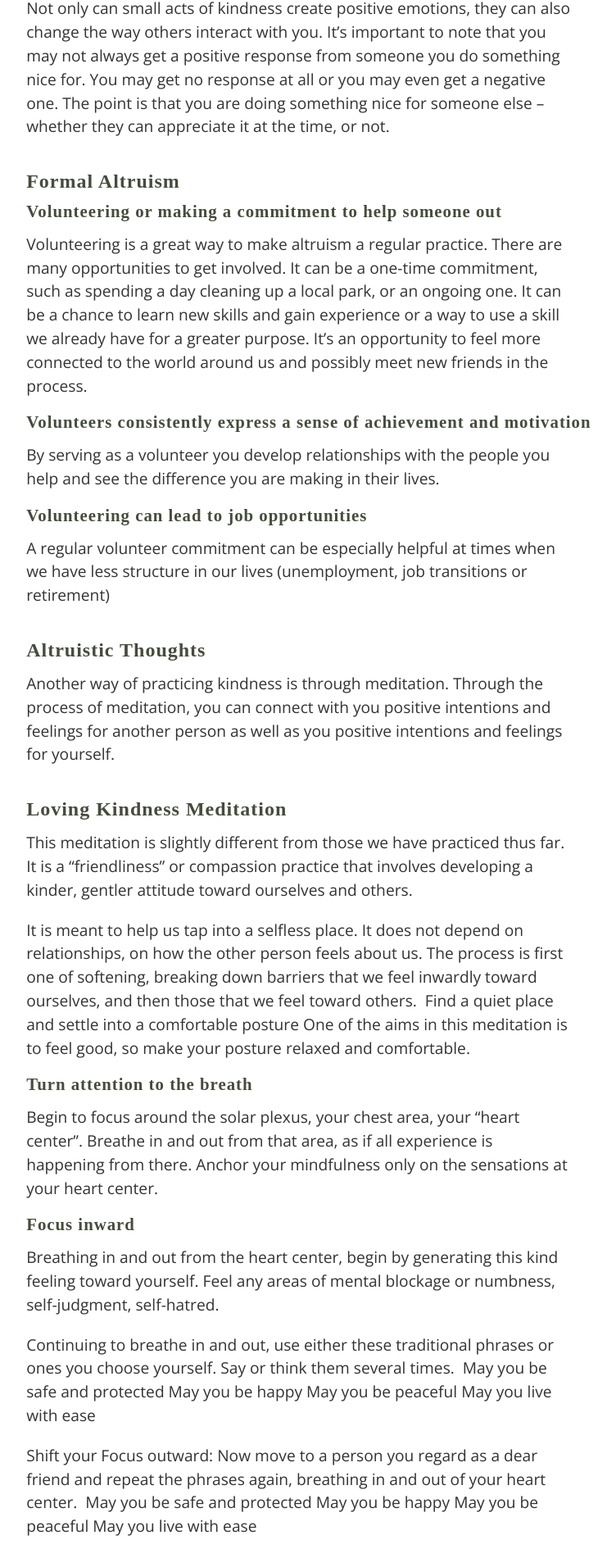
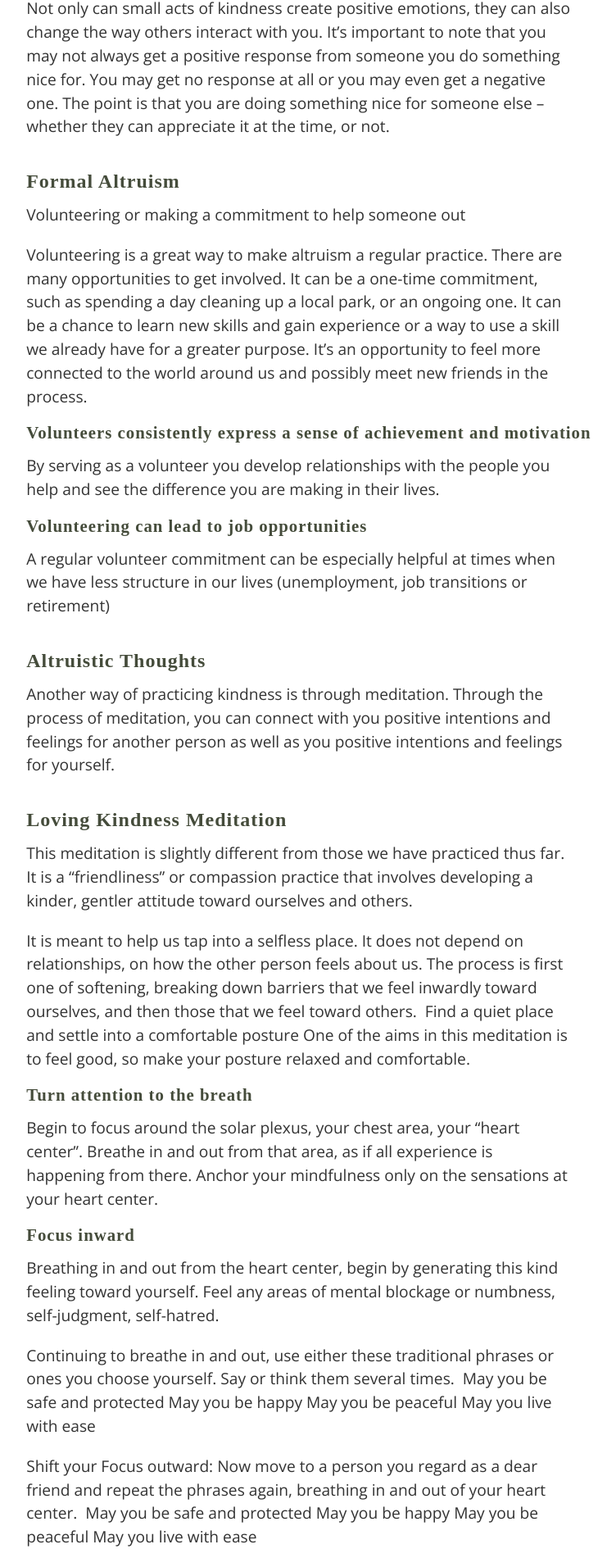
Before and after one commit to mtorres253/mtorres253.github.io, a Jekyll site: the page built from chapt-11/index.md, in a window 1280 px wide. Shown: the part 2189-4090 px from the top of the page at 82% size, without its empty margins (382-1134 px from the left). Built offline with Jekyll 4.4.1, drawn with Linux system fonts in a browser that asks for light colours; nearby versions of some CDN libraries.

```diff
--- a/chapt-11/index.md
+++ b/chapt-11/index.md
@@ -39,7 +39,8 @@ Not only can small acts of kindness create positive emotions, they can also chan
 
 ## Formal Altruism
 
-### Volunteering or making a commitment to help someone out
+ Volunteering or making a commitment to help someone out
+
 Volunteering is a great way to make altruism a regular practice. There are many opportunities to get involved. It can be a one-time commitment, such as spending a day cleaning up a local park, or an ongoing one.  It can be a chance to learn new skills and gain experience or a way to use a skill we already have for a greater purpose. It’s an opportunity to feel more connected to the world around us and possibly meet new friends in the process.
 
 ### Volunteers consistently express a sense of achievement and motivation
```
